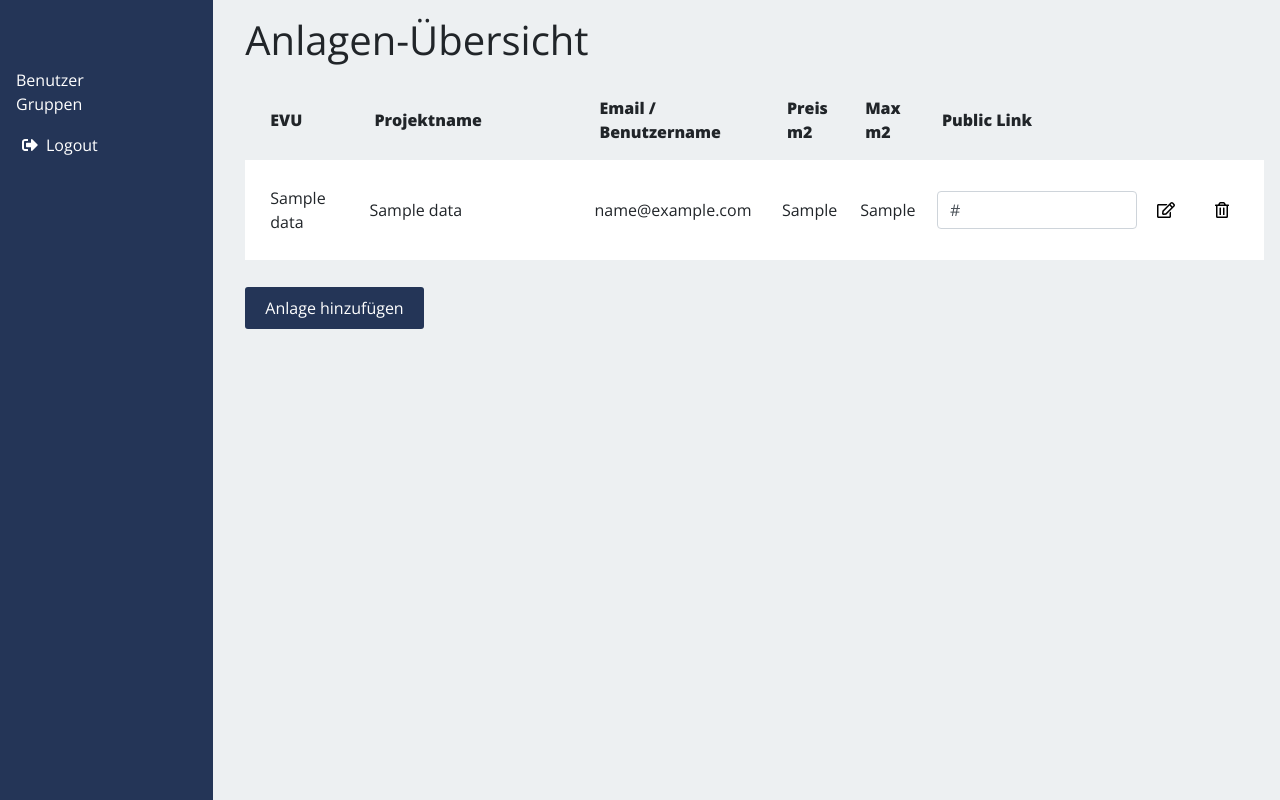
After one commit to JustinThiede/ad-web-app, a PHP site: template pages/view/group/index.php in a window 1280 px wide. The commit adds this page. Run offline with PHP 8.4, Linux system fonts and the light colour scheme; the visitor is signed in with stand-in values (Sample User, id 1); the template is opened without the code that fills it: most values are stand-ins (such as "Sample title", 1, 10 or a date in 2020); some libraries are stand-ins or nearby versions.

Commit message:
added group skeleton

```diff
--- a/pages/view/_partials/header.php
+++ b/pages/view/_partials/header.php
@@ -22,7 +22,8 @@
             <div class="row h-100 no-gutters">
                 <div class="col-xl-2 col-12">
                     <div class="side-nav">
-                        <a class="d-block" href="/user/index">Übersicht</a>
+                        <a class="d-block" href="/user/index">Benutzer</a>
+                        <a class="d-block" href="/group/index">Gruppen</a>
                         <?php require_once("pages/view/_partials/logout_form.php"); ?>
                     </div>
                 </div>
--- /dev/null
+++ b/pages/view/group/index.php
@@ -0,0 +1,37 @@
+<?php require_once("pages/view/_partials/header.php"); ?>
+    <div class="col-xl-10 col-12">
+        <div class="content-wrapper">
+            <div class="content">
+                <h1>Anlagen-Übersicht</h1>
+                <table class="data-grid table-responsive">
+                    <tr>
+                        <th>EVU</th>
+                        <th>Projektname</th>
+                        <th>Email / Benutzername</th>
+                        <th>Preis m2</th>
+                        <th>Max m2</th>
+                        <th>Public Link</th>
+                    </tr>
+                    <?php foreach ($data as $value): ?>
+                        <form action="/user/update" method="post">
+                            <input type="hidden" name="userId" value="<?php echo $value['user_id'] ?>">
+                            <input type="hidden" name="evuId" value="<?php echo $value['evu_id'] ?>">
+                            <tr>
+                                <td><?php echo $value['evu_name'] ?></td>
+                                <td><?php echo $value['project_name'] ?></td>
+                                <td><?php echo $value['email'] ?></td>
+                                <td><?php echo $value['price_m2'] ?></td>
+                                <td><?php echo $value['max_m2'] ?></td>
+                                <td><input class="evu-link form-control form-inputs" type="text" value="<?php echo $value['link'] ?>"></td>
+                                <td><button class="icon-buttons" type="submit" name="edit" value="Edit"><i class="far fa-edit"></i></button></td>
+                                <td><button class="icon-buttons" type="submit" name="delete" value="Delete"><i class="far fa-trash-alt"></i></button></td>
+                            </tr>
+                        </form>
+                    <?php endforeach; ?>
+                </table>
+
+                <a class="ex-buttons" href="/user/add">Anlage hinzufügen</a>
+            </div>
+        </div>
+    </div>
+<?php require_once("pages/view/_partials/footer.php"); ?>
```
Also changed, not shown: pages/controller/group.php (added, +56 -0 lines), pages/model/group.php (added, +25 -0 lines).
